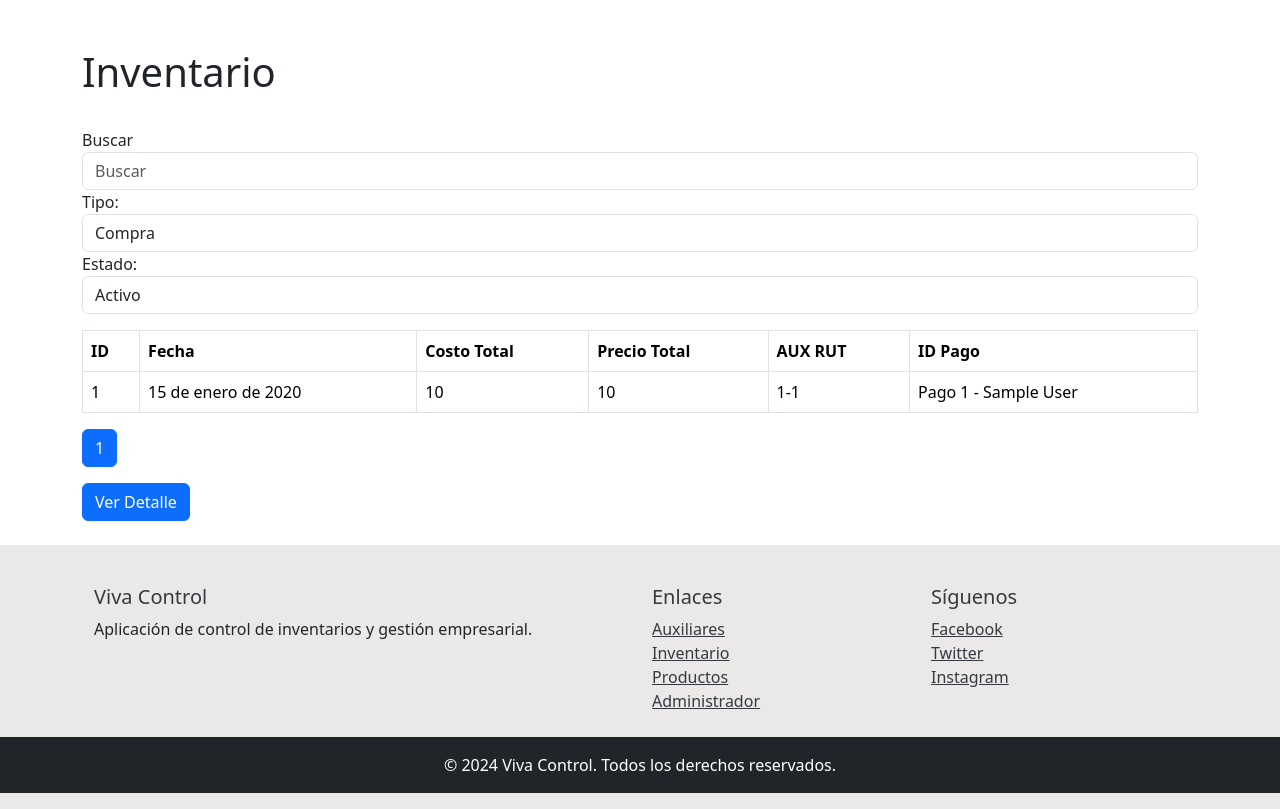
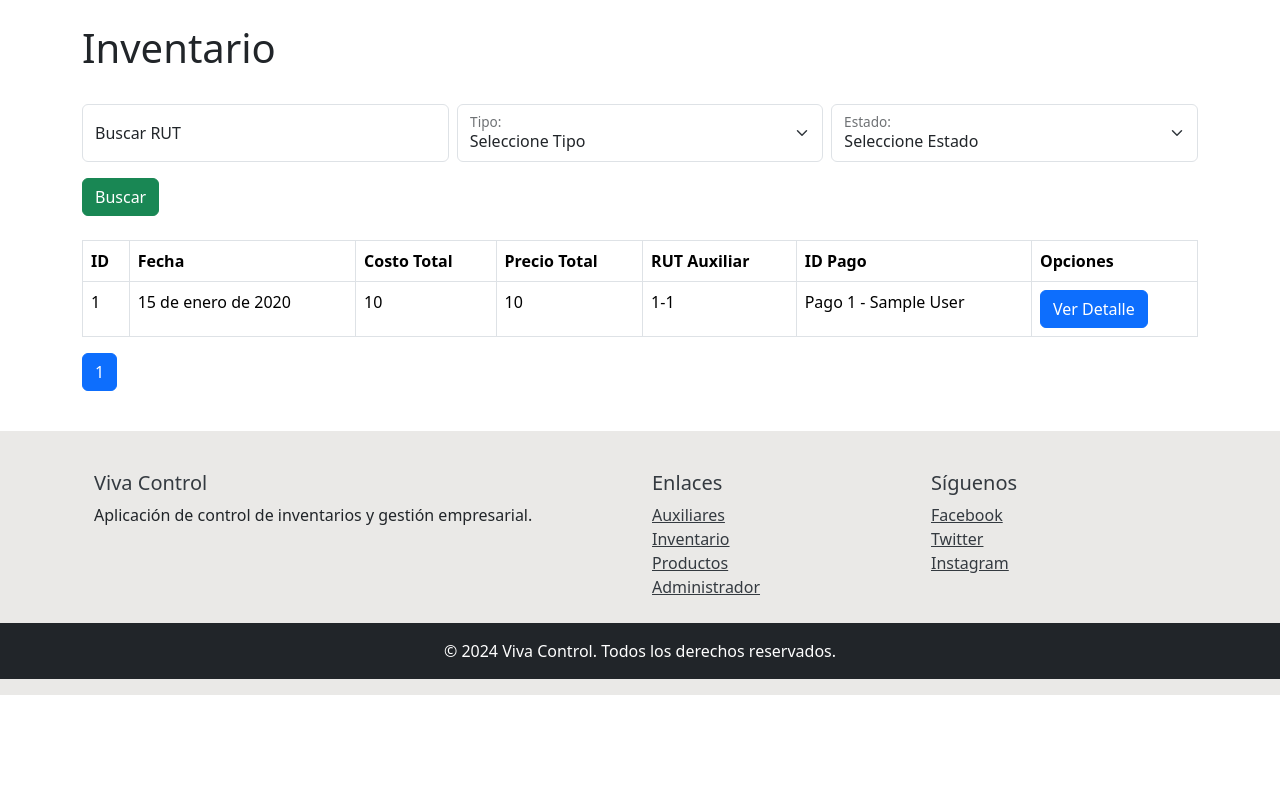
Before and after one commit to elrichardby11/VivaControl-Web, a Django app: page /inventario/ in a window 1280 px wide. Shown: the part 56-865 px from the top of the page. After the commit the page ends 751 px from the top, so only its background shows below. Run offline with Django 5.2, Linux system fonts and the light colour scheme; a user stored in the database is signed in; tables that the repository leaves empty hold one stand-in row (values such as "Sample post"); some libraries are stand-ins or nearby versions.

Commit message:
search query inventory added and works

```diff
--- a/inventario/templates/inventario.html
+++ b/inventario/templates/inventario.html
@@ -6,29 +6,45 @@ Inventario - Viva Control
 
 {% block content %}
 
-<div class="container mt-5">
+<div class="container mt-4">
     <h1>Inventario</h1>
     <br>
-    <div class="form-group">
-        <label for="search">Buscar</label>
-        <input type="text" class="form-control" id="search" placeholder="Buscar">
-    </div>
-    <div class="form-row mb-3">
-        <div class="col">
-            <label for="tipo">Tipo:</label>
-            <select class="form-control" id="tipo">
-                <option>Compra</option>
-                <!-- todo: conectar tipos de movimientos -->
-            </select>
+    <form method="GET" action="{% url 'inventario' %}">
+        <div class="row g-2">
+            <div class="col-md">
+                <div class="form-floating">
+                    <input type="text" class="form-control" id="search" name="search" placeholder="12345678" value="{{ search_query }}">
+                    <label for="search">Buscar RUT</label>
+                </div>
+            </div>
+            <div class="col-md">
+                <div class="form-floating">
+                    <select class="form-select" id="tipo" name="tipo" aria-label="Floating label select example">
+                        <option value="">Seleccione Tipo</option>
+                        {% for tipo in tipos %}
+                        <option value="{{ tipo.id }}" {% if tipo_query == tipo.id|stringformat:"s" %}selected{% endif %}>{{ tipo.nombre }}</option>
+                        {% endfor %}
+                    </select>
+                    <label for="tipo">Tipo:</label>
+                </div>
+            </div>
+            <div class="col-md">
+                <div class="form-floating">
+                    <select class="form-select" id="estado" name="estado" aria-label="Floating label select example">
+                        <option value="">Seleccione Estado</option>
+                        {% for estado in estados %}
+                        <option value="{{ estado.id }}" {% if estado_query == estado.id|stringformat:"s" %}selected{% endif %}>{{ estado.nombre }}</option>
+                        {% endfor %}
+                    </select>
+                    <label for="estado">Estado:</label>
+                </div>
+            </div>
         </div>
-        <div class="col">
-            <label for="estado">Estado:</label>
-            <select class="form-control" id="estado">
-                <option>Activo</option>
-                <!-- todo: conectar estados de movimientos -->
-            </select>
+        <div class="form-group mt-3">
+            <button class="btn btn-success" type="submit">Buscar</button>
         </div>
-    </div>
+    </form>
+    <br>
     <table class="table table-bordered">
         <thead>
             <tr>
@@ -36,8 +52,9 @@ Inventario - Viva Control
                 <th>Fecha</th>
                 <th>Costo Total</th>
                 <th>Precio Total</th>
-                <th>AUX RUT</th>
+                <th>RUT Auxiliar</th>
                 <th>ID Pago</th>
+                <th>Opciones</th>
             </tr>
         </thead>
         <tbody>
@@ -47,8 +64,9 @@ Inventario - Viva Control
                 <td>{{ inventario.fecha }}</td>
                 <td>{{ inventario.coste_total }}</td>
                 <td>{{ inventario.precio_total }}</td>
-                <td>{{ inventario.auxiliar.rut_auxiliar }}-{{inventario.auxiliar.dv}}</td>
+                <td>{{ inventario.auxiliar.rut_auxiliar }}-{{ inventario.auxiliar.dv }}</td>
                 <td>{{ inventario.pago }}</td>
+                <td> <button class="btn btn-primary">Ver Detalle</button> </td>
             </tr>
             {% endfor %}
         </tbody>
@@ -57,36 +75,35 @@ Inventario - Viva Control
         <ul class="pagination">
             {% if page_obj.has_previous %}
             <li class="page-item">
-                <a class="page-link" href="?page=1" aria-label="First">
+                <a class="page-link" href="?page=1&search={{ search_query }}&tipo={{ tipo_query }}&estado={{ estado_query }}" aria-label="First">
                     <span aria-hidden="true">&laquo;&laquo;</span>
                 </a>
             </li>
             <li class="page-item">
-                <a class="page-link" href="?page={{ page_obj.previous_page_number }}" aria-label="Previous">
+                <a class="page-link" href="?page={{ page_obj.previous_page_number }}&search={{ search_query }}&tipo={{ tipo_query }}&estado={{ estado_query }}" aria-label="Previous">
                     <span aria-hidden="true">&laquo;</span>
                 </a>
             </li>
             {% endif %}
             {% for num in page_obj.paginator.page_range %}
             <li class="page-item {% if page_obj.number == num %}active{% endif %}">
-                <a class="page-link" href="?page={{ num }}">{{ num }}</a>
+                <a class="page-link" href="?page={{ num }}&search={{ search_query }}&tipo={{ tipo_query }}&estado={{ estado_query }}">{{ num }}</a>
             </li>
             {% endfor %}
             {% if page_obj.has_next %}
             <li class="page-item">
-                <a class="page-link" href="?page={{ page_obj.next_page_number }}" aria-label="Next">
+                <a class="page-link" href="?page={{ page_obj.next_page_number }}&search={{ search_query }}&tipo={{ tipo_query }}&estado={{ estado_query }}" aria-label="Next">
                     <span aria-hidden="true">&raquo;</span>
                 </a>
             </li>
             <li class="page-item">
-                <a class="page-link" href="?page={{ page_obj.paginator.num_pages }}" aria-label="Last">
+                <a class="page-link" href="?page={{ page_obj.paginator.num_pages }}&search={{ search_query }}&tipo={{ tipo_query }}&estado={{ estado_query }}" aria-label="Last">
                     <span aria-hidden="true">&raquo;&raquo;</span>
                 </a>
             </li>
             {% endif %}
         </ul>
     </nav>
-    <button class="btn btn-primary">Ver Detalle</button>
 </div>
 <br>
 <script src="https://code.jquery.com/jquery-3.5.1.slim.min.js"></script>
--- a/inventario/views.py
+++ b/inventario/views.py
@@ -1,13 +1,41 @@
 from django.shortcuts import render
 from django.contrib.auth.decorators import login_required
-from .models import Movimiento
+from .models import CStateMovimiento, Movimiento, TipoMovimiento
 from django.core.paginator import Paginator
 
 @login_required
 def inventario_list(request):
+
+    # Capturando los parámetros de busqueda
+    search_query = request.GET.get('search', '')
+    tipo_query = request.GET.get('tipo', '')
+    estado_query = request.GET.get('estado', '')
+
     movimientos = Movimiento.objects.all()
+
+    if search_query:
+        movimientos = movimientos.filter(auxiliar__rut_auxiliar__contains = search_query)
+
+    if tipo_query:
+        movimientos = movimientos.filter(tipo_movimiento = tipo_query)
+
+    if estado_query:
+        movimientos = movimientos.filter(cstate_movimiento = estado_query)
+
     paginator = Paginator(movimientos, 5)  # Mostrar 5 elementos por página
-
     page_number = request.GET.get('page')
     page_obj = paginator.get_page(page_number)
-    return render(request, 'inventario.html', {'page_obj': page_obj})
+
+    tipos = TipoMovimiento.objects.all()
+    estados = CStateMovimiento.objects.all()
+
+    context = {
+        'page_obj': page_obj,
+        'tipos': tipos,
+        'estados': estados,
+        'search_query': search_query,
+        'tipo_query': tipo_query,
+        'estado_query': estado_query,
+    }
+
+    return render(request, 'inventario.html', context)
```
